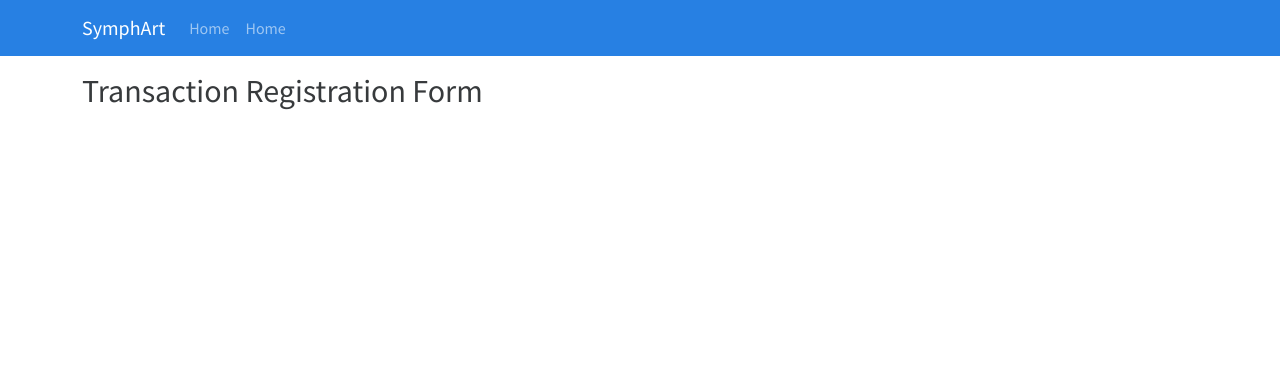
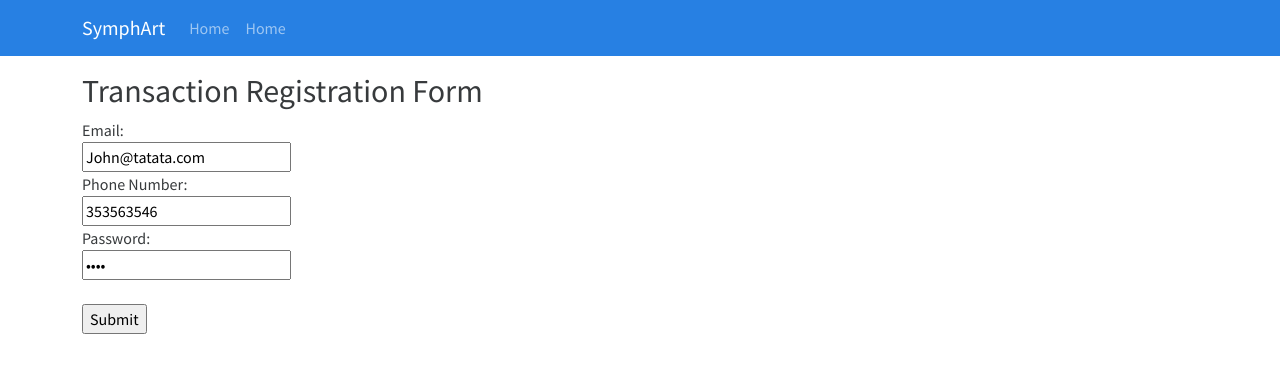
Before and after one commit to koredalin/phone-number-validator, a PHP site: template views/registration.html.twig in a window 1280 px wide. Shown: the top 373 px of the page. Run offline with PHP 8.4, Linux system fonts and the light colour scheme; the template is opened without the code that fills it, so the values that code supplies are empty; some libraries are stand-ins or nearby versions.

Commit message:
Simple form added

```diff
--- a/src/Routes.php
+++ b/src/Routes.php
@@ -40,6 +40,7 @@ class Routes
         $router->map('GET', URL_SUBFOLDER.'/add/{name}', GreetingsController::class.'::store');
         $router->map('GET', URL_SUBFOLDER.'/user', UserController::class.'::index');
         $router->map('GET', URL_SUBFOLDER.'/registration', PhoneConfirmationController::class.'::index');
+//        $router->addRoute('POST', URL_SUBFOLDER.'/registration', PhoneConfirmationController::class.'::index');
 //        $router->post(URL_SUBFOLDER.'/registration', PhoneConfirmationController::class.'::index');
 
 //        $router
--- a/views/registration.html.twig
+++ b/views/registration.html.twig
@@ -3,4 +3,14 @@
 {% block title %}Transaction Registration Form{% endblock %}
 {% block body %}
 	<h2>Transaction Registration Form</h2>
+
+	<form action="/registration" method="post">
+		<label for="email">Email:</label><br>
+		<input type="text" id="email" name="email" value="John@tatata.com"><br>
+		<label for="phone_number">Phone Number:</label><br>
+		<input type="text" id="phone_number" name="phone_number" value="353563546"><br>
+		<label for="password">Password:</label><br>
+		<input type="password" id="password" name="password" value="4444"><br><br>
+		<input type="submit" value="Submit">
+	</form>
 {% endblock %}
```
